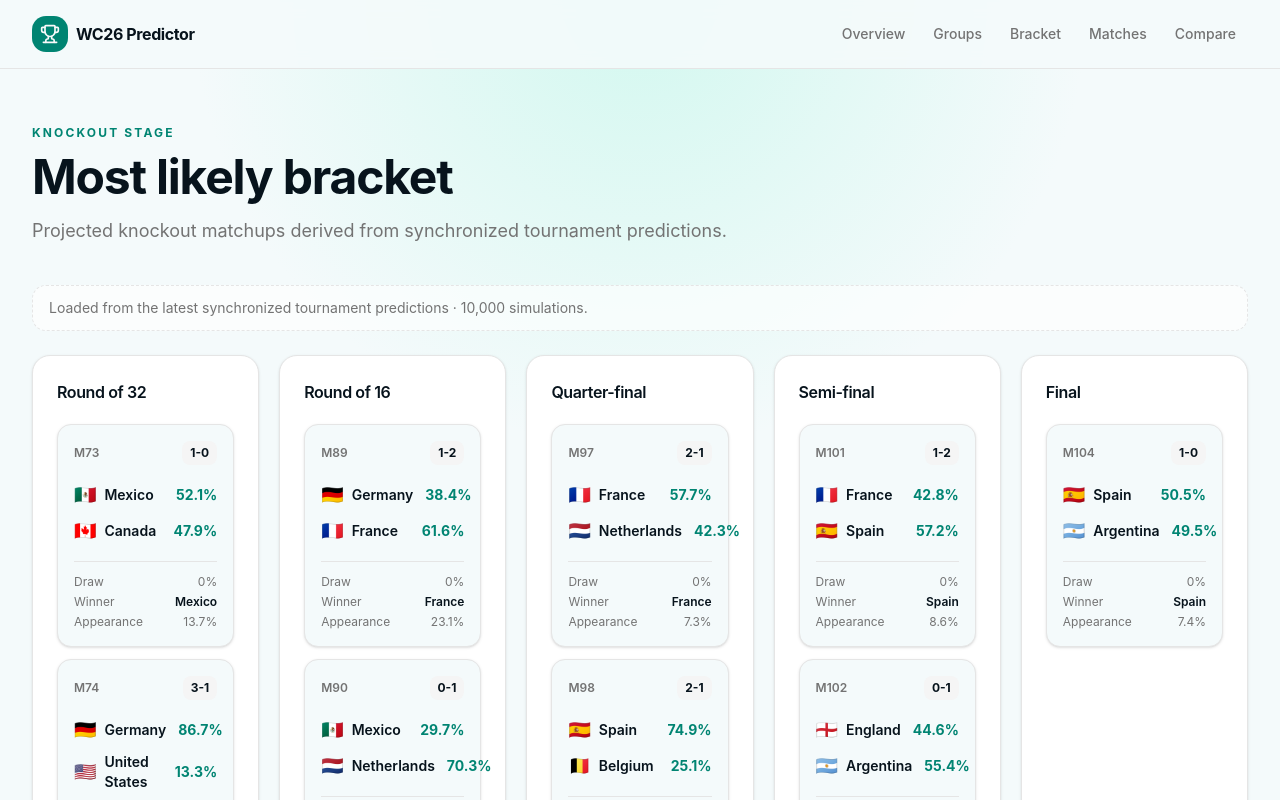
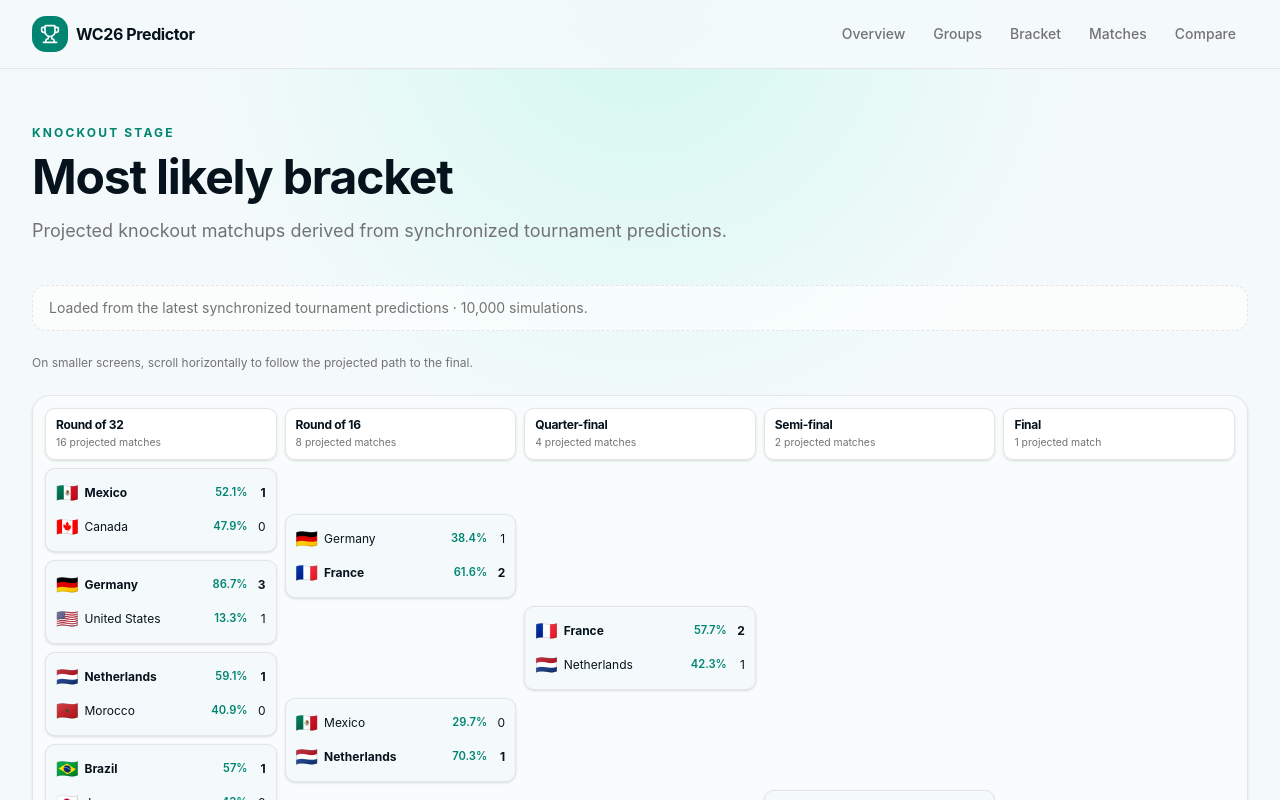
Before and after one commit to amaseroaragon/worldcup-2026-predictor, a Next.js app in the folder frontend/: page /bracket in a window 1280 px wide. Shown: the top 800 px of the page. Built offline with nearby package versions, Linux system fonts and the light colour scheme.

Commit message:
Frontend corrections and Poisson analysis

```diff
--- a/frontend/app/bracket/page.tsx
+++ b/frontend/app/bracket/page.tsx
@@ -18,6 +18,9 @@ export default async function BracketPage() {
         Loaded from the latest synchronized tournament predictions
         {typeof metadata.simulations === "number" ? ` · ${metadata.simulations.toLocaleString("en")} simulations` : ""}.
       </p>
+      <p className="text-xs text-muted-foreground">
+        On smaller screens, scroll horizontally to follow the projected path to the final.
+      </p>
       <BracketSummary matches={knockoutMatches} />
     </PageContainer>
   );
--- a/frontend/app/page.tsx
+++ b/frontend/app/page.tsx
@@ -86,12 +86,13 @@ export default async function HomePage() {
         <SectionCard
           title="Teams"
           description="Explore team profiles, model metrics and tournament probabilities."
+          className="self-start"
         >
-          <div className="grid gap-3 sm:grid-cols-2">
+          <div className="grid gap-2">
             {teamPreview.map((item) => (
               <div
                 key={item.team}
-                className="flex items-center justify-between gap-3 rounded-xl border bg-background px-3 py-3"
+                className="flex items-center justify-between gap-3 rounded-xl border bg-background px-3 py-2"
               >
                 <TeamBadge team={item.team} size="sm" />
                 <span className="text-xs font-bold text-primary">
--- /dev/null
+++ b/frontend/components/bracket/BracketColumn.tsx
@@ -0,0 +1,33 @@
+import { BracketMatchCard } from "@/components/bracket/BracketMatchCard";
+import type { BracketRoundLabel } from "@/lib/match-formatters";
+import type { TournamentPredictionMatch } from "@/lib/types";
+
+type BracketColumnProps = {
+  round: BracketRoundLabel;
+  matches: TournamentPredictionMatch[];
+};
+
+export function BracketColumn({ round, matches }: BracketColumnProps) {
+  return (
+    <section className="flex min-w-0 flex-col">
+      <header className="mb-2 rounded-lg border bg-card/95 px-2.5 py-2 shadow-sm">
+        <h2 className="text-xs font-bold tracking-tight">{round}</h2>
+        <p className="mt-0.5 text-[0.65rem] text-muted-foreground">
+          {matches.length} projected {matches.length === 1 ? "match" : "matches"}
+        </p>
+      </header>
+
+      <div className="flex flex-1 flex-col justify-around gap-2">
+        {matches.length > 0 ? (
+          matches.map((match) => (
+            <BracketMatchCard key={match.match_id} match={match} />
+          ))
+        ) : (
+          <p className="rounded-xl border border-dashed bg-muted/40 px-4 py-8 text-center text-sm text-muted-foreground">
+            No projected matches available yet.
+          </p>
+        )}
+      </div>
+    </section>
+  );
+}
--- /dev/null
+++ b/frontend/components/bracket/BracketMatchCard.tsx
@@ -0,0 +1,55 @@
+import { TeamBadge } from "@/components/teams/team-badge";
+import { formatMatchProbability } from "@/lib/match-formatters";
+import type { TournamentPredictionMatch } from "@/lib/types";
+import { cn } from "@/lib/utils";
+
+type BracketMatchCardProps = {
+  match: TournamentPredictionMatch;
+};
+
+type TeamRowProps = {
+  team: string;
+  probability: number | null;
+  goals: number | null;
+  isWinner: boolean;
+};
+
+function TeamRow({ team, probability, goals, isWinner }: TeamRowProps) {
+  return (
+    <div className="grid grid-cols-[minmax(0,1fr)_auto_auto] items-center gap-1.5">
+      <TeamBadge
+        team={team}
+        size="sm"
+        className="min-w-0 gap-1.5 text-xs"
+        nameClassName={cn("truncate", isWinner ? "font-bold" : "font-normal")}
+      />
+      <span className="text-[0.7rem] font-semibold text-primary">
+        {formatMatchProbability(probability)}
+      </span>
+      <span className={cn("w-3 text-right text-xs", isWinner ? "font-bold" : "font-normal")}>
+        {goals ?? "—"}
+      </span>
+    </div>
+  );
+}
+
+export function BracketMatchCard({ match }: BracketMatchCardProps) {
+  return (
+    <article className="rounded-lg border bg-background p-2.5 shadow-sm">
+      <div className="space-y-1.5">
+        <TeamRow
+          team={match.home_team}
+          probability={match.home_win_probability}
+          goals={match.predicted_home_goals}
+          isWinner={match.predicted_winner === match.home_team}
+        />
+        <TeamRow
+          team={match.away_team}
+          probability={match.away_win_probability}
+          goals={match.predicted_away_goals}
+          isWinner={match.predicted_winner === match.away_team}
+        />
+      </div>
+    </article>
+  );
+}
--- a/frontend/components/bracket/bracket-summary.tsx
+++ b/frontend/components/bracket/bracket-summary.tsx
@@ -1,80 +1,19 @@
-import { SectionCard } from "@/components/layout/section-card";
-import { TeamBadge } from "@/components/teams/team-badge";
-import {
-  BRACKET_ROUNDS,
-  formatMatchProbability,
-  formatMatchRound,
-  formatPredictedScore,
-} from "@/lib/match-formatters";
+import { BracketColumn } from "@/components/bracket/BracketColumn";
+import { BRACKET_ROUNDS, formatMatchRound } from "@/lib/match-formatters";
 import type { TournamentPredictionMatch } from "@/lib/types";
-
-function MatchCard({ match }: { match: TournamentPredictionMatch }) {
-  return (
-    <article className="rounded-xl border bg-background p-4 shadow-sm">
-      <div className="mb-4 flex items-center justify-between gap-3">
-        <span className="text-xs font-semibold text-muted-foreground">{match.match_id}</span>
-        <span className="rounded-md bg-secondary px-2 py-1 text-xs font-bold">
-          {formatPredictedScore(match)}
-        </span>
-      </div>
-
-      <div className="space-y-2">
-        <div className="flex items-center justify-between gap-3">
-          <TeamBadge team={match.home_team} size="sm" />
-          <span className="text-sm font-bold text-primary">
-            {formatMatchProbability(match.home_win_probability)}
-          </span>
-        </div>
-        <div className="flex items-center justify-between gap-3">
-          <TeamBadge team={match.away_team} size="sm" />
-          <span className="text-sm font-bold text-primary">
-            {formatMatchProbability(match.away_win_probability)}
-          </span>
-        </div>
-      </div>
-
-      <div className="mt-4 space-y-1 border-t pt-3 text-xs text-muted-foreground">
-        {match.draw_probability !== null && match.draw_probability !== undefined && (
-          <div className="flex justify-between gap-3">
-            <span>Draw</span>
-            <span>{formatMatchProbability(match.draw_probability)}</span>
-          </div>
-        )}
-        <div className="flex justify-between gap-3">
-          <span>Winner</span>
-          <span className="text-right font-semibold text-foreground">
-            {match.predicted_winner ?? "—"}
-          </span>
-        </div>
-        <div className="flex justify-between gap-3">
-          <span>Appearance</span>
-          <span>{formatMatchProbability(match.appearance_probability)}</span>
-        </div>
-      </div>
-    </article>
-  );
-}
 
 export function BracketSummary({ matches }: { matches: TournamentPredictionMatch[] }) {
   return (
-    <div className="grid gap-5 md:grid-cols-2 xl:grid-cols-5">
-      {BRACKET_ROUNDS.map((round) => {
-        const roundMatches = matches.filter((match) => formatMatchRound(match) === round);
-
-        return (
-          <SectionCard key={round} title={round} className="min-w-0">
-            {roundMatches.length > 0 ? (
-              <div className="space-y-3">
-                {roundMatches.map((match) => <MatchCard key={match.match_id} match={match} />)}
-              </div>
-            ) : (
-              <p className="rounded-xl bg-muted/60 px-4 py-8 text-center text-sm text-muted-foreground">
-                No projected matches available for this round yet.
-              </p>
-            )}
-          </SectionCard>
-        );
-      })}
+    <div className="-mx-4 overflow-x-auto px-4 pb-5 sm:-mx-6 sm:px-6 lg:-mx-8 lg:px-8">
+      <div className="grid min-w-[62rem] grid-cols-5 items-stretch gap-2 rounded-2xl border bg-card/40 p-3 shadow-sm lg:min-w-0">
+        {BRACKET_ROUNDS.map((round) => (
+          <BracketColumn
+            key={round}
+            round={round}
+            matches={matches.filter((match) => formatMatchRound(match) === round)}
+          />
+        ))}
+      </div>
     </div>
   );
 }
--- a/frontend/components/teams/team-badge.tsx
+++ b/frontend/components/teams/team-badge.tsx
@@ -9,6 +9,7 @@ type TeamBadgeProps = {
   size?: "sm" | "default" | "lg";
   linked?: boolean;
   className?: string;
+  nameClassName?: string;
 };
 
 export function TeamBadge({
@@ -16,11 +17,12 @@ export function TeamBadge({
   size = "default",
   linked = true,
   className,
+  nameClassName,
 }: TeamBadgeProps) {
   const content = (
     <>
       <TeamFlag team={team} size={size} />
-      <span className={cn("font-semibold", size === "lg" && "text-xl")}>{team}</span>
+      <span className={cn("font-semibold", size === "lg" && "text-xl", nameClassName)}>{team}</span>
     </>
   );
   const styles = cn(
```
Also changed, not shown: 2 other files (tests, documents, lock files or other folders).
